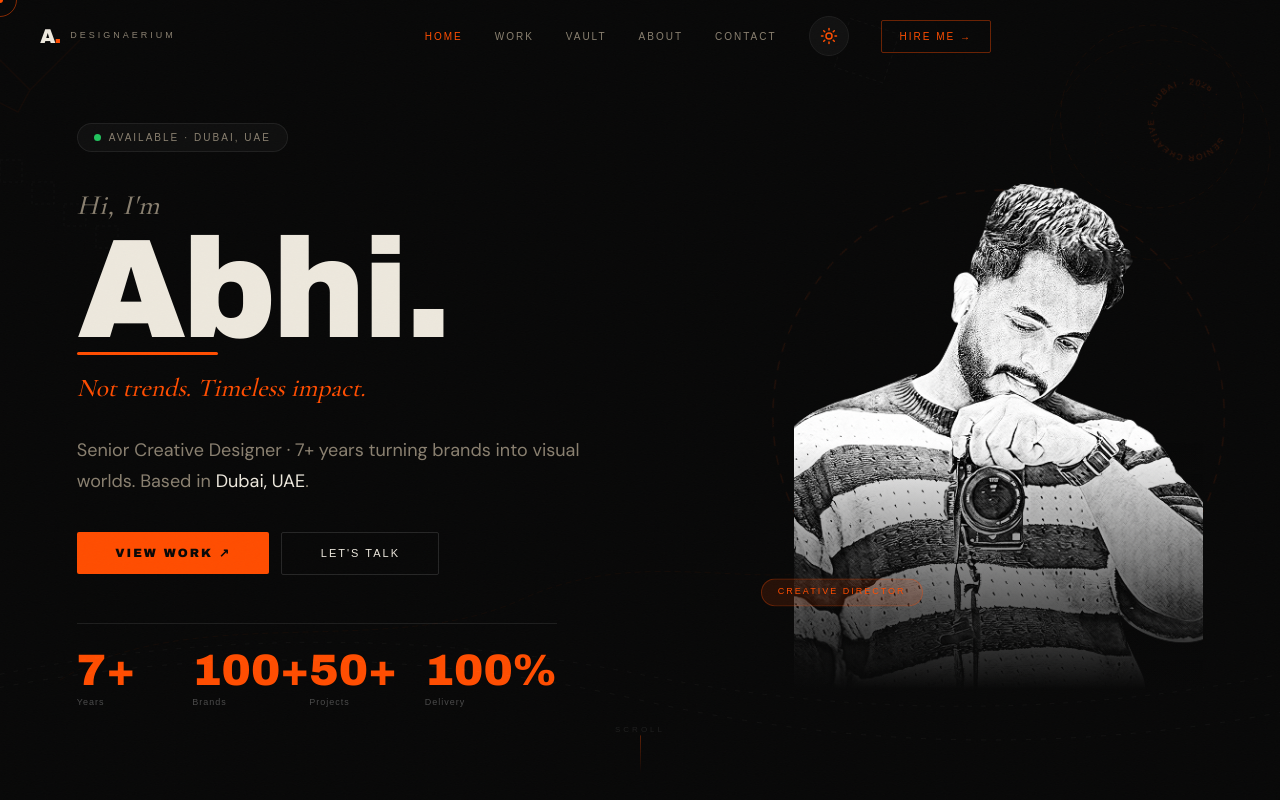
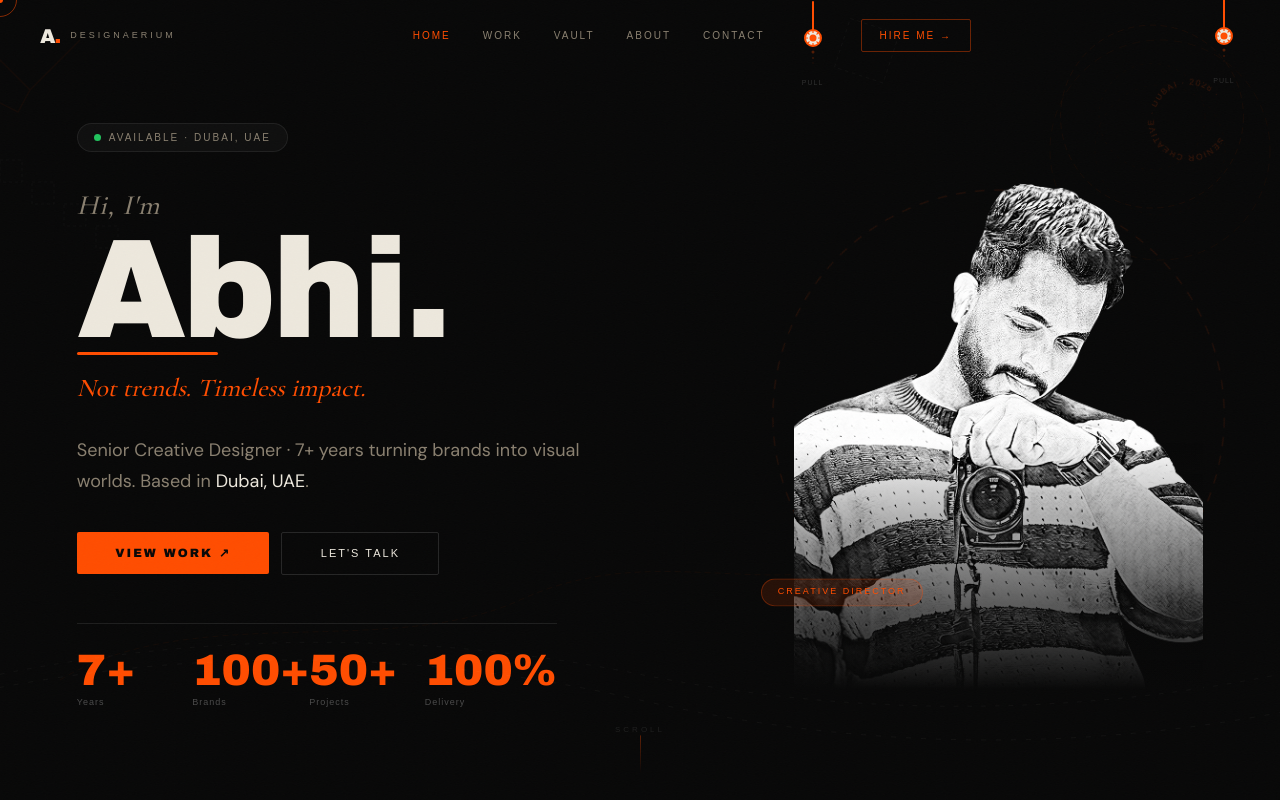
Before and after one commit to Artificer-cloud/adesignaerium, a Next.js app: page / in a window 1280 px wide. Shown: the top 800 px of the page. Built offline with nearby package versions, Linux system fonts and the light colour scheme; a web font is replaced by a local one.

Commit message:
Pull-cord lamp theme toggle

```diff
--- a/src/components/Navbar.tsx
+++ b/src/components/Navbar.tsx
@@ -29,9 +29,10 @@ export default function Navbar() {
     <>
       <nav style={{
         position:'fixed', top:0, left:0, right:0, zIndex:50,
-        padding:'clamp(14px,2vh,20px) clamp(16px,4vw,40px)',
+        padding:'0 clamp(16px,4vw,40px)',
         display:'flex', alignItems:'center', justifyContent:'space-between',
-        background:     scrolled ? 'rgba(var(--nav-bg, 8,8,8),0.92)' : 'transparent',
+        height:'72px',
+        background:     scrolled ? 'rgba(var(--nav-rgb,8,8,8),0.92)' : 'transparent',
         backdropFilter: scrolled ? 'blur(20px)' : 'none',
         borderBottom:   scrolled ? '1px solid var(--border)' : '1px solid transparent',
         transition: 'all .5s cubic-bezier(.23,1,.32,1)',
@@ -49,19 +50,25 @@ export default function Navbar() {
         {/* Desktop nav */}
         <div style={{display:'flex',alignItems:'center',gap:'clamp(20px,2.5vw,32px)'}} className="d-nav">
           {LINKS.map(({href,label}) => (
-            <Link key={href} href={href} className={`nav-link hover-line${pathname===href?' active':''}`}>
+            <Link key={href} href={href}
+              className={`nav-link hover-line${pathname===href?' active':''}`}>
               {label}
             </Link>
           ))}
-          <ThemeToggle />
+
+          {/* Pull-cord lamp toggle — sits between nav and hire btn */}
+          <div style={{display:'flex',alignItems:'flex-start',paddingTop:'4px'}}>
+            <ThemeToggle />
+          </div>
+
           <a href="mailto:abhijeethpiyush4@gmail.com" className="hire-btn">
             Hire Me →
           </a>
         </div>
 
-        {/* Hamburger */}
-        <div style={{display:'flex',alignItems:'center',gap:'12px'}}>
-          <div className="mobile-theme"><ThemeToggle /></div>
+        {/* Mobile right side */}
+        <div style={{display:'flex',alignItems:'center',gap:'10px'}} className="mobile-right">
+          <ThemeToggle />
           <button onClick={()=>setOpen(o=>!o)} aria-label="Toggle menu" className="ham-btn">
             {[0,1,2].map(i=>(
               <span key={i} style={{
@@ -84,7 +91,8 @@ export default function Navbar() {
       <div style={{
         position:'fixed', inset:0, zIndex:40,
         background:'var(--ink)',
-        display:'flex', flexDirection:'column', alignItems:'center', justifyContent:'center',
+        display:'flex', flexDirection:'column',
+        alignItems:'center', justifyContent:'center',
         opacity:open?1:0, pointerEvents:open?'auto':'none',
         transform:open?'translateY(0)':'translateY(-20px)',
         transition:'all .5s cubic-bezier(.23,1,.32,1)',
@@ -104,9 +112,10 @@ export default function Navbar() {
             </Link>
           ))}
           <a href="mailto:abhijeethpiyush4@gmail.com" style={{
-            fontFamily:'var(--font-mono)', fontSize:'12px', letterSpacing:'3px',
-            color:'var(--orange)', marginTop:'8px',
-            opacity:open?1:0, transition:'opacity .5s .38s',
+            fontFamily:'var(--font-mono)', fontSize:'12px',
+            letterSpacing:'3px', color:'var(--orange)',
+            marginTop:'8px', opacity:open?1:0,
+            transition:'opacity .5s .38s',
           }}>
             HIRE ME →
           </a>
@@ -114,20 +123,20 @@ export default function Navbar() {
       </div>
 
       <style>{`
-        .d-nav      { display: flex; }
-        .ham-btn    { display: none; background: transparent; border: none; cursor: pointer; padding: 4px; }
-        .mobile-theme { display: none; }
+        .d-nav       { display: flex; }
+        .mobile-right{ display: none; }
+        .ham-btn     { display: none; background: transparent; border: none; cursor: pointer; padding: 4px; }
         .hire-btn {
           font-family: var(--font-mono); font-size: 10px; letter-spacing: 2px;
           color: var(--orange); border: 1px solid rgba(255,77,0,0.4);
           padding: 8px 18px; border-radius: 2px; transition: all .3s;
-          text-transform: uppercase;
+          text-transform: uppercase; white-space: nowrap;
         }
         .hire-btn:hover { background: var(--orange); color: var(--ink); }
         @media (max-width: 768px) {
           .d-nav        { display: none !important; }
+          .mobile-right { display: flex !important; align-items: center; gap: 10px; }
           .ham-btn      { display: block !important; }
-          .mobile-theme { display: block !important; }
         }
       `}</style>
     </>
--- a/src/components/ThemeToggle.tsx
+++ b/src/components/ThemeToggle.tsx
@@ -1,44 +1,209 @@
 'use client'
-import { useEffect, useState } from 'react'
+import { useEffect, useState, useRef } from 'react'
 
 export default function ThemeToggle() {
-  const [theme, setTheme] = useState<'dark' | 'light'>('dark')
+  const [theme,   setTheme]   = useState<'dark'|'light'>('dark')
   const [mounted, setMounted] = useState(false)
+  const [pulling, setPulling] = useState(false)
+  const [stretch, setStretch] = useState(0)   // 0–1 how far pulled
+  const [snap,    setSnap]    = useState(false)
+  const [glow,    setGlow]    = useState(false)
+  const isDragging = useRef(false)
+  const startY     = useRef(0)
+  const btnRef     = useRef<HTMLDivElement>(null)
 
   useEffect(() => {
     setMounted(true)
-    const saved = localStorage.getItem('theme') as 'dark' | 'light' | null
-    const preferred = saved || 'dark'
-    setTheme(preferred)
-    document.documentElement.setAttribute('data-theme', preferred)
+    const saved = localStorage.getItem('theme') as 'dark'|'light'|null
+    const t = saved || 'dark'
+    setTheme(t)
+    document.documentElement.setAttribute('data-theme', t)
   }, [])
 
-  const toggle = () => {
-    const next = theme === 'dark' ? 'light' : 'dark'
-    setTheme(next)
-    document.documentElement.setAttribute('data-theme', next)
-    localStorage.setItem('theme', next)
+  /* ── pointer drag logic ── */
+  const onPointerDown = (e: React.PointerEvent) => {
+    isDragging.current = true
+    startY.current = e.clientY
+    setPulling(true)
+    setSnap(false)
+    ;(e.target as HTMLElement).setPointerCapture(e.pointerId)
   }
 
-  if (!mounted) return <div style={{width:'40px',height:'40px'}}/>
+  const onPointerMove = (e: React.PointerEvent) => {
+    if (!isDragging.current) return
+    const delta = Math.max(0, e.clientY - startY.current)
+    const s = Math.min(1, delta / 80) // fully pulled at 80px
+    setStretch(s)
+  }
+
+  const onPointerUp = () => {
+    if (!isDragging.current) return
+    isDragging.current = false
+    setPulling(false)
+
+    if (stretch > 0.35) {
+      // Trigger toggle
+      setSnap(true)
+      setGlow(true)
+      const next = theme === 'dark' ? 'light' : 'dark'
+      setTimeout(() => {
+        setTheme(next)
+        document.documentElement.setAttribute('data-theme', next)
+        localStorage.setItem('theme', next)
+      }, 120)
+      setTimeout(() => { setSnap(false); setStretch(0) }, 400)
+      setTimeout(() => setGlow(false), 700)
+    } else {
+      // Snap back without toggle
+      setSnap(true)
+      setTimeout(() => { setSnap(false); setStretch(0) }, 350)
+    }
+  }
+
+  if (!mounted) return <div style={{width:'32px',height:'64px'}}/>
+
+  const isDark    = theme === 'dark'
+  const lineLen   = 28 + stretch * 36   // base 28px, pulls to 64px
+  const bumpY     = stretch * 8          // slight wobble on cord
+  const handleY   = lineLen
+  const cordColor = isDark ? '#ff4d00' : '#333'
+  const bulbColor = isDark
+    ? (glow ? '#fff9e6' : '#ede8dd')
+    : (glow ? '#ff4d00' : '#0a0a0a')
+  const glowColor = isDark ? 'rgba(255,249,200,0.6)' : 'rgba(255,77,0,0.4)'
 
   return (
-    <button
-      onClick={toggle}
-      className="theme-toggle"
-      aria-label={`Switch to ${theme==='dark'?'light':'dark'} mode`}
-      title={`Switch to ${theme==='dark'?'light':'dark'} mode`}
+    <div
+      ref={btnRef}
+      title={`Switch to ${isDark?'light':'dark'} mode`}
+      aria-label={`Switch to ${isDark?'light':'dark'} mode`}
+      style={{
+        position: 'relative',
+        width: '32px',
+        height: '72px',
+        display: 'flex',
+        flexDirection: 'column',
+        alignItems: 'center',
+        cursor: pulling ? 'grabbing' : 'grab',
+        userSelect: 'none',
+        touchAction: 'none',
+        flexShrink: 0,
+      }}
+      onPointerDown={onPointerDown}
+      onPointerMove={onPointerMove}
+      onPointerUp={onPointerUp}
+      onPointerCancel={onPointerUp}
     >
-      {theme === 'dark' ? (
-        <svg width="18" height="18" viewBox="0 0 24 24" fill="none" stroke="var(--orange)" strokeWidth="2" strokeLinecap="round" strokeLinejoin="round">
-          <circle cx="12" cy="12" r="4"/>
-          <path d="M12 2v2M12 20v2M4.93 4.93l1.41 1.41M17.66 17.66l1.41 1.41M2 12h2M20 12h2M6.34 17.66l-1.41 1.41M19.07 4.93l-1.41 1.41"/>
-        </svg>
-      ) : (
-        <svg width="16" height="16" viewBox="0 0 24 24" fill="none" stroke="var(--orange)" strokeWidth="2" strokeLinecap="round" strokeLinejoin="round">
-          <path d="M21 12.79A9 9 0 1 1 11.21 3 7 7 0 0 0 21 12.79z"/>
-        </svg>
-      )}
-    </button>
+      <svg
+        width="32"
+        height="72"
+        viewBox="0 0 32 72"
+        style={{
+          overflow: 'visible',
+          transition: snap ? 'all 0.35s cubic-bezier(0.34,1.56,0.64,1)' : 'none',
+        }}
+      >
+        {/* Glow when toggled */}
+        {glow && (
+          <circle
+            cx="16"
+            cy={8 + handleY}
+            r="18"
+            fill={glowColor}
+            style={{ animation: 'glowPulse 0.6s ease-out forwards' }}
+          />
+        )}
+
+        {/* Cord / line — stretches with bezier curve for organic feel */}
+        <path
+          d={`M 16 0 Q ${16 + bumpY * 1.5} ${lineLen * 0.5} 16 ${lineLen}`}
+          stroke={cordColor}
+          strokeWidth={pulling ? '2.5' : '2'}
+          strokeLinecap="round"
+          fill="none"
+          style={{
+            transition: snap
+              ? 'all 0.4s cubic-bezier(0.34,1.56,0.64,1)'
+              : 'stroke-width 0.2s',
+          }}
+        />
+
+        {/* Handle — the pull ring */}
+        <g
+          style={{
+            transition: snap
+              ? 'transform 0.4s cubic-bezier(0.34,1.56,0.64,1)'
+              : 'none',
+            transform: `translateY(${handleY}px)`,
+          }}
+        >
+          {/* Outer ring */}
+          <circle
+            cx="16"
+            cy="8"
+            r={pulling ? 9 : 8}
+            fill={bulbColor}
+            stroke={cordColor}
+            strokeWidth="2"
+            style={{ transition: 'r 0.15s, fill 0.4s ease' }}
+          />
+
+          {/* Inner detail — sun rays when dark (click for light), moon when light */}
+          {isDark ? (
+            /* Sun symbol inside — shows "switch to light" */
+            <>
+              <circle cx="16" cy="8" r="3.5" fill={cordColor} />
+              {[0,45,90,135,180,225,270,315].map((deg, i) => {
+                const rad = (deg * Math.PI) / 180
+                const x1 = 16 + Math.cos(rad) * 5.5
+                const y1 = 8  + Math.sin(rad) * 5.5
+                const x2 = 16 + Math.cos(rad) * 7
+                const y2 = 8  + Math.sin(rad) * 7
+                return <line key={i} x1={x1} y1={y1} x2={x2} y2={y2} stroke={cordColor} strokeWidth="1.2" strokeLinecap="round"/>
+              })}
+            </>
+          ) : (
+            /* Moon symbol inside — shows "switch to dark" */
+            <path
+              d="M 17.5 4.5 A 4 4 0 1 1 14 11 A 2.8 2.8 0 0 0 17.5 4.5 Z"
+              fill={isDark ? '#ede8dd' : '#f6eee3'}
+              stroke="none"
+            />
+          )}
+        </g>
+
+        {/* Pull indicator dots when hovering — shows direction */}
+        {!pulling && (
+          <>
+            <circle cx="16" cy={lineLen + 22} r="1.5" fill={cordColor} opacity="0.3"/>
+            <circle cx="16" cy={lineLen + 28} r="1"   fill={cordColor} opacity="0.2"/>
+            <circle cx="16" cy={lineLen + 33} r="0.8" fill={cordColor} opacity="0.1"/>
+          </>
+        )}
+      </svg>
+
+      {/* Label */}
+      <span style={{
+        fontFamily: 'var(--font-mono)',
+        fontSize: '7px',
+        letterSpacing: '1px',
+        color: 'var(--dim)',
+        marginTop: '4px',
+        textTransform: 'uppercase',
+        opacity: pulling ? 0 : 0.6,
+        transition: 'opacity 0.2s',
+        whiteSpace: 'nowrap',
+      }}>
+        {isDark ? 'PULL' : 'PULL'}
+      </span>
+
+      <style>{`
+        @keyframes glowPulse {
+          0%   { opacity: 0.8; r: 12; }
+          50%  { opacity: 0.5; r: 22; }
+          100% { opacity: 0;   r: 28; }
+        }
+      `}</style>
+    </div>
   )
 }
```
